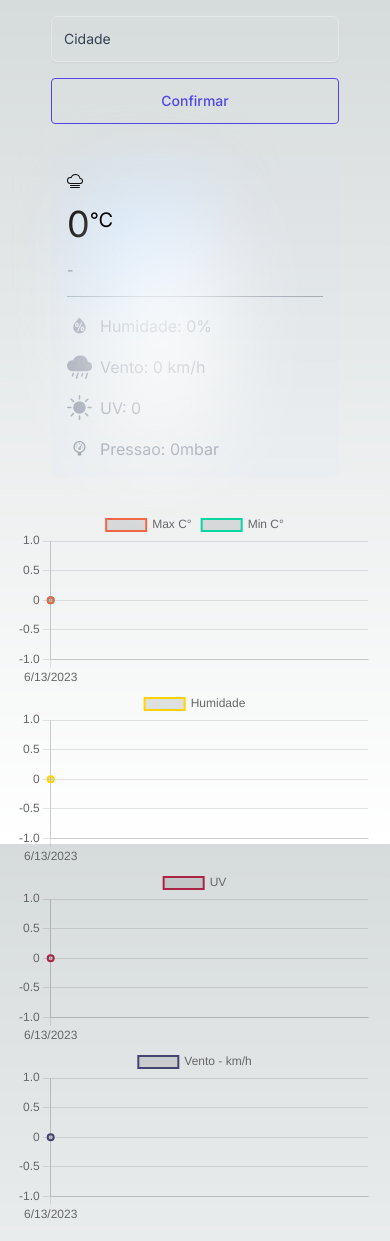
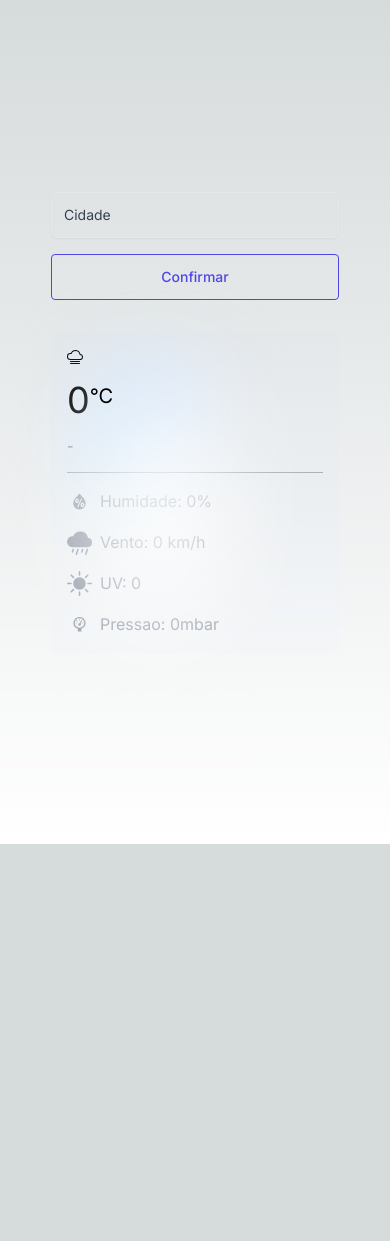
Before and after one commit to felipesaff/weather-app, a Next.js app: page / in a window 390 px wide. After the commit the page ends 844 px from the top, so only its background shows below. Built offline with nearby package versions, Linux system fonts and the light colour scheme.

Commit message:
style: improve responsivity

```diff
--- a/src/components/chart/LineChart.tsx
+++ b/src/components/chart/LineChart.tsx
@@ -1,5 +1,5 @@
 import { Line } from "react-chartjs-2";
-import { CategoryScale, Chart as ChartJS, Filler, LinearScale } from 'chart.js/auto';
+import { CategoryScale, Chart as ChartJS, LinearScale } from 'chart.js/auto';
 import { ChartData } from "@/types/chart";
 
 type ChartProps = {
--- a/src/pages/index.tsx
+++ b/src/pages/index.tsx
@@ -67,12 +67,18 @@ export default function Home() {
                 data={forecast.current}
             />
         </div>
-        <div className='w-full grid lg:grid-cols-2 lg:grid-rows-2 p-4'>
-            <MultiLineChart data={temperature}/>
-            <LineChart data={humidity} />
-            <LineChart data={uv} />
-            <LineChart data={wind} />
-        </div>
+        {
+            forecast.location.name &&
+            <div className='w-full flex flex-col justify-center items-center'>
+                <span className='text-3xl font-bold text-gray-300'>Previsão - 7 dias</span>
+                <div className=' w-full grid lg:grid-cols-2 lg:grid-rows-2 p-4'>
+                    <MultiLineChart data={temperature}/>
+                    <LineChart data={humidity} />
+                    <LineChart data={uv} />
+                    <LineChart data={wind} />
+                </div>
+            </div>
+        }
     </main>
   )
 }
```
